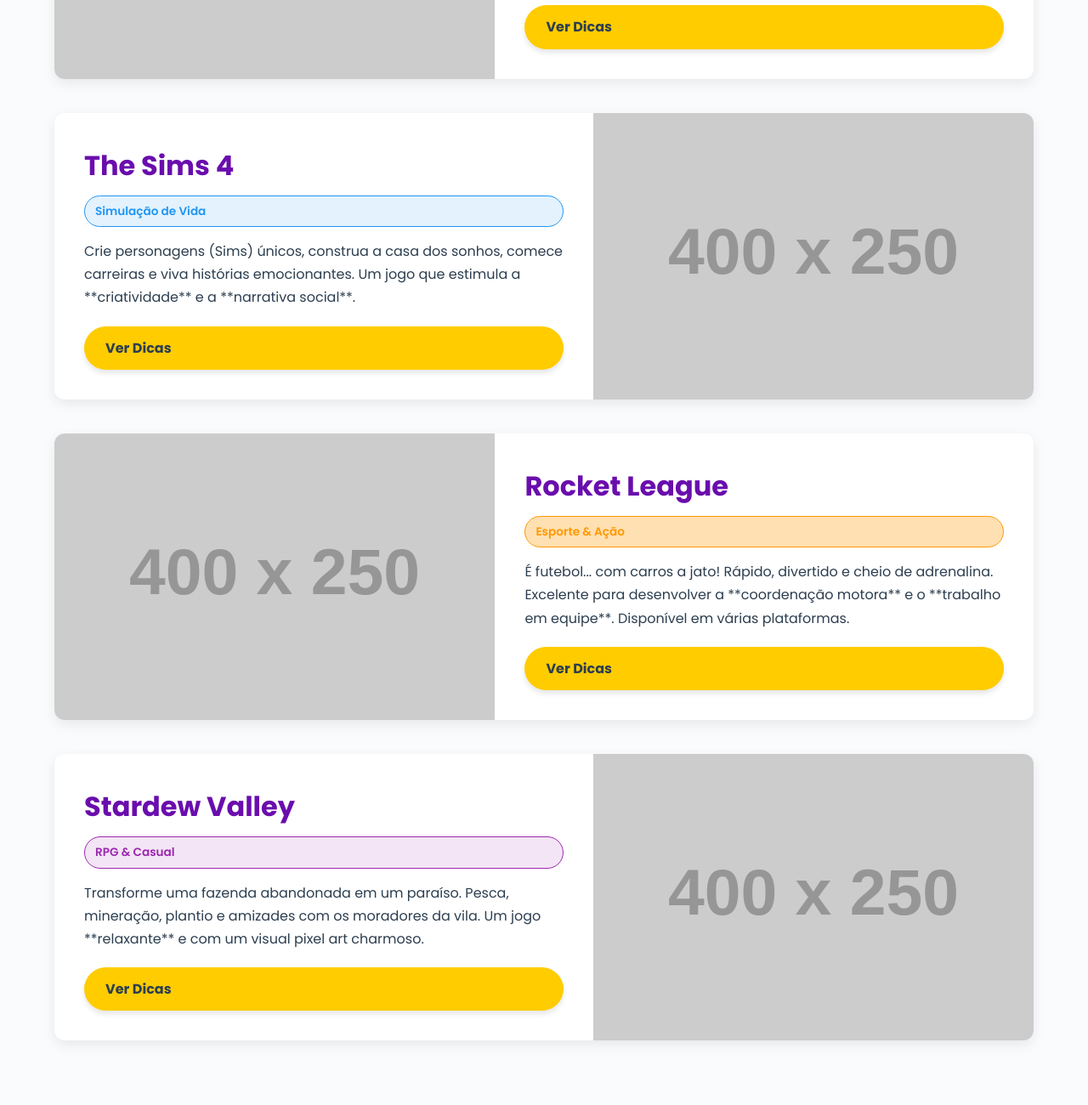
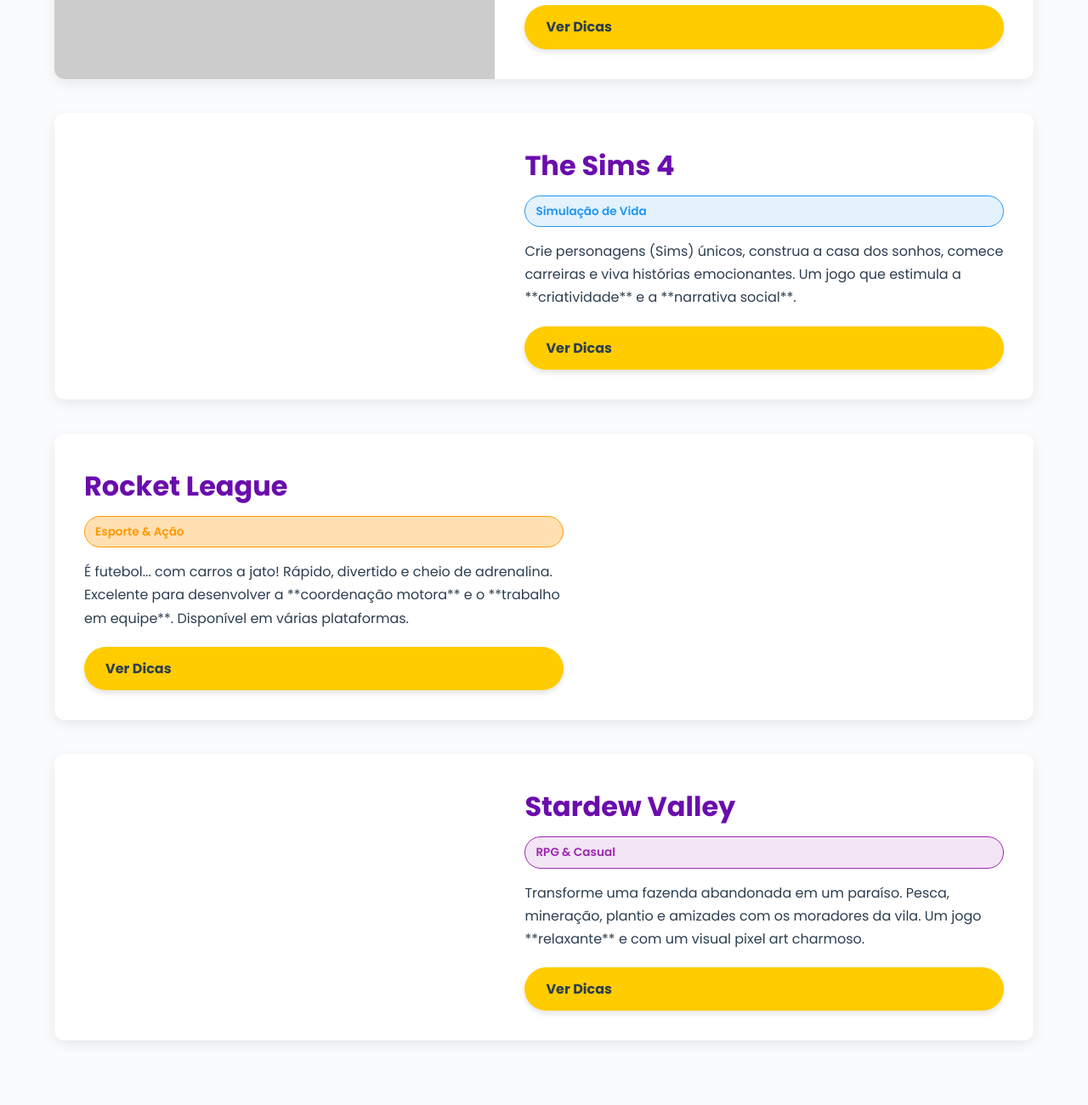
Before and after one commit to kettlyn123/sites-, a plain HTML site: page index.html in a window 1280 px wide. Shown: the part 760-2060 px from the top of the page at 85% size. Drawn offline with Linux system fonts and the light colour scheme; placeholder pictures from the web are drawn by us.

Commit message:
Update index.html

```diff
--- a/index.html
+++ b/index.html
@@ -56,7 +56,6 @@
             </div>
 
             <div class="game-card reverse">
-                <img src="https://via.placeholder.com/400x250?text=Imagem+The+Sims+4" alt="Imagem do Jogo The Sims 4">
                 <div class="card-content">
                     <h3>The Sims 4</h3>
                     <p class="category simulation">Simulação de Vida</p>
@@ -71,7 +70,6 @@
             </div>
 
             <div class="game-card">
-                <img src="https://via.placeholder.com/400x250?text=Imagem+Rocket+League" alt="Imagem do Jogo Rocket League">
                 <div class="card-content">
                     <h3>Rocket League</h3>
                     <p class="category sport-action">Esporte & Ação</p>
@@ -86,7 +84,6 @@
             </div>
 
             <div class="game-card reverse">
-                <img src="https://via.placeholder.com/400x250?text=Imagem+Stardew+Valley" alt="Imagem do Jogo Stardew Valley">
                 <div class="card-content">
                     <h3>Stardew Valley</h3>
                     <p class="category rpg-casual">RPG & Casual</p>
@@ -108,7 +105,6 @@
             <h2>Jogos Incríveis para Crianças (6-7 Anos)</h2>
 
             <div class="game-card">
-                <img src="https://via.placeholder.com/400x250?text=Imagem+Lego+Games" alt="Imagem dos Jogos LEGO">
                 <div class="card-content">
                     <h3>Jogos LEGO (Ex: Marvel, Star Wars)</h3>
                     <p class="category action-puzzle">Ação & Quebra-Cabeça</p>
@@ -123,7 +119,6 @@
             </div>
 
             <div class="game-card reverse">
-                <img src="https://via.placeholder.com/400x250?text=Imagem+Animal+Crossing" alt="Imagem do Jogo Animal Crossing">
                 <div class="card-content">
                     <h3>Animal Crossing: New Horizons</h3>
                     <p class="category casual-social">Casual & Social</p>
```
